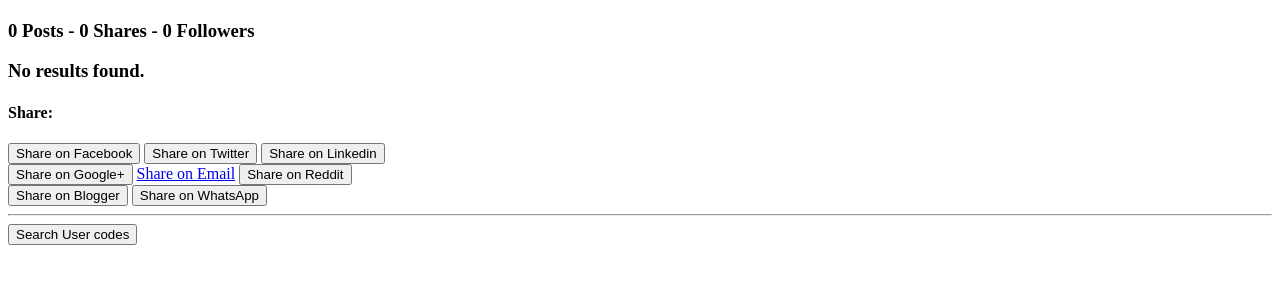
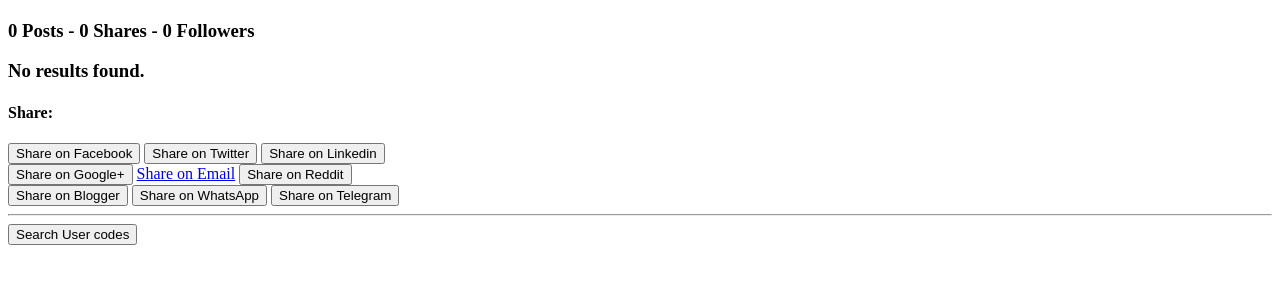
Before and after one commit to Xbanjwk17/FreedomBack, a plain HTML site: page user/Xbanjwk/index.html in a window 1280 px wide. Shown: the part 143-426 px from the top of the page. Drawn offline with Linux system fonts and the light colour scheme.

Commit message:
telegram like

```diff
--- a/user/Xbanjwk/index.html
+++ b/user/Xbanjwk/index.html
@@ -22,6 +22,7 @@
     <div></div>
     <button onclick="window.open('https://www.blogger.com/blog-this.g?u=https://xbanjwk17.github.io/FreedomBack/user/Xbanjwk/&n=Check%20Out%21&t=Xbanjwk')" type="submit">Share on Blogger</button>
     <button onclick="window.open('https://api.whatsapp.com/send?text=https://xbanjwk17.github.io/FreedomBack/user/Xbanjwk/')" type="submit">Share on WhatsApp</button>
+    <button onclick="window.open('https://t.me/share?url=https%3A%2F%2Fxbanjwk17.github.io%2FFreedomBack%2Fuser%2FXbanjwk%2F&text=Xbanjwk%20%28Check%20out%20this%20profile%21%29')" type="submit">Share on Telegram</button>
     <hr>
     <button onclick="window.open('https://github.com/Xbanjwk17/FreedomBack/search?q=name')" type="submit">Search User codes</button>
 </body>
```
